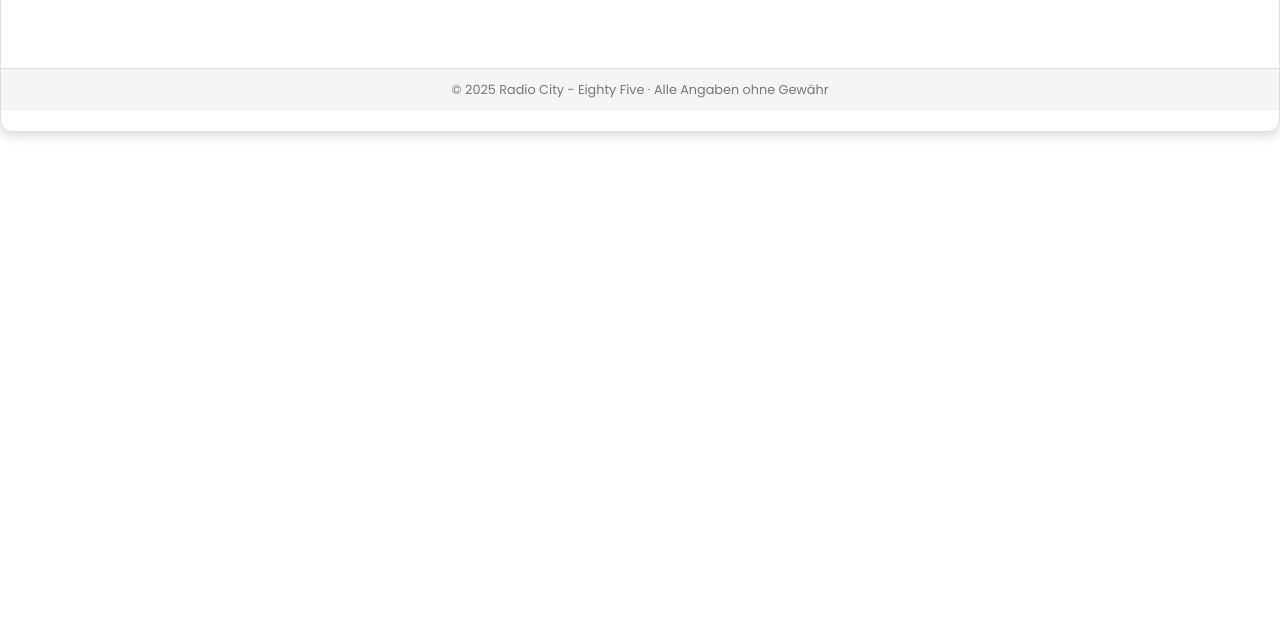
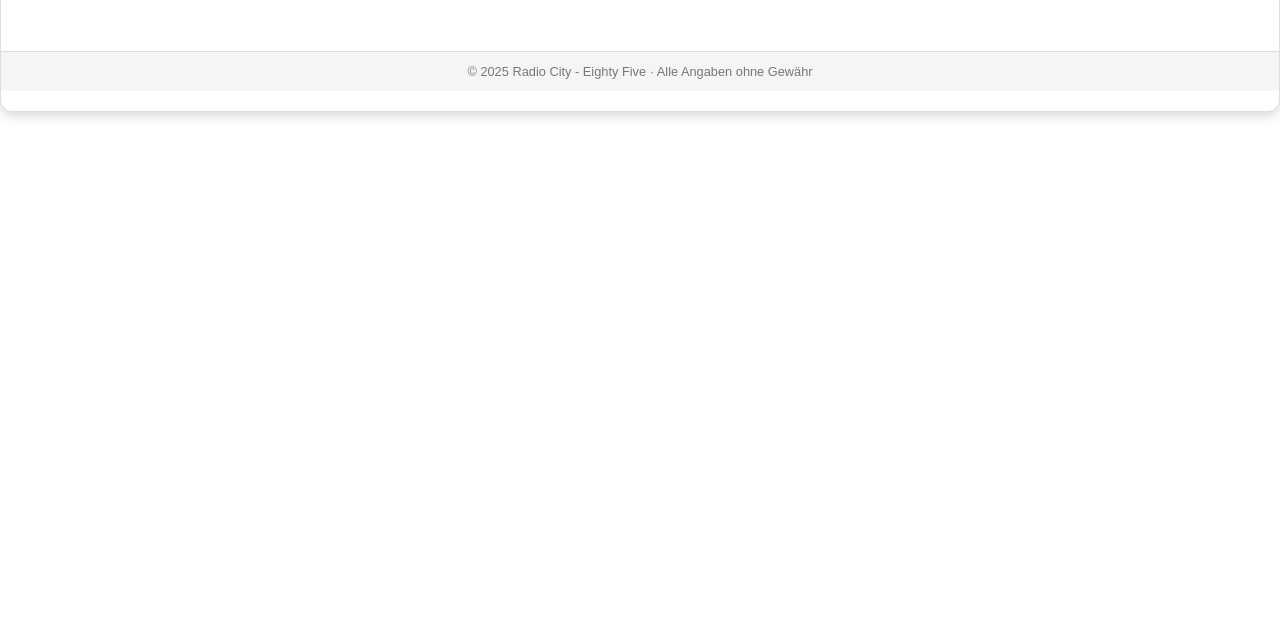
Before and after one commit to radiocityeightyfive-a11y/radio-events, a plain HTML site: page index.html in a window 1280 px wide. Shown: the part 176-800 px from the top of the page. Drawn offline with Linux system fonts and the light colour scheme.

Commit message:
Update index.html

```diff
--- a/index.html
+++ b/index.html
@@ -4,11 +4,11 @@
   <meta charset="UTF-8">
   <meta name="viewport" content="width=device-width, initial-scale=1.0">
   <title>Radio City - Eighty Five · Events</title>
-  <link href="https://fonts.googleapis.com/css2?family=Poppins:wght@300;400;600&display=swap" rel="stylesheet">
-  <link rel="stylesheet" href="style.css">
+  <link href="style.css" rel="stylesheet">
 </head>
 <body>
   <div class="container">
+    <!-- Header -->
     <header class="radio-status-header">
       <div class="header-left">
         <div class="lang-switch" aria-label="Sprache wählen / Choose language">
@@ -26,8 +26,13 @@
       </div>
     </header>
 
+    <!-- Überschrift -->
     <h1 id="main-headline">Kommende Events</h1>
+
+    <!-- Event Grid -->
     <div class="event-container" id="event-container"></div>
+
+    <!-- Footer -->
     <footer id="footer-text">© 2025 Radio City - Eighty Five · Alle Angaben ohne Gewähr</footer>
   </div>
 
```
